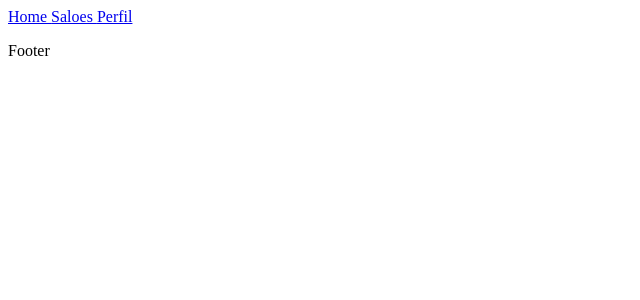
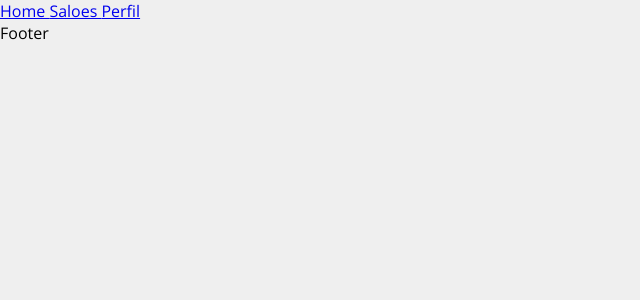
Before and after one commit to ICEI-PUC-Minas-PMV-ADS/ProjetoDesenvolvimentoFestou, a React (Create React App) app in the folder src/frontweb/: page /Home in a window 1280 px wide. Shown: the top 300 px of the page, without its empty margins (0-640 px from the left). Built offline with nearby package versions, Linux system fonts and the light colour scheme.

Commit message:
alteração fonte

```diff
--- a/src/frontweb/public/index.html
+++ b/src/frontweb/public/index.html
@@ -24,7 +24,11 @@
       work correctly both with client-side routing and a non-root public URL.
       Learn how to configure a non-root public URL by running `npm run build`.
     -->
-    <title>React App</title>
+    <title>Festou</title>
+    <!-- Google fonts - Open Sans-->
+    <link rel="preconnect" href="https://fonts.googleapis.com">
+    <link rel="preconnect" href="https://fonts.gstatic.com" crossorigin>
+    <link href="https://fonts.googleapis.com/css2?family=Open+Sans:ital,wght@0,300;0,400;0,500;0,600;0,700;0,800;1,300;1,400;1,500;1,600;1,700;1,800&display=swap" rel="stylesheet">
   </head>
   <body>
     <noscript>You need to enable JavaScript to run this app.</noscript>
--- a/src/frontweb/src/index.css
+++ b/src/frontweb/src/index.css
@@ -1,8 +1,11 @@
-#index {
-  display: flex;
-  flex-direction: column;
-  align-items: center;
-  justify-content: center;
-  min-height: 75%;
-  padding: 0 2rem;
+* {
+  padding: 0;
+  margin: 0;
+  box-sizing: 0;
+  font-family: 'Open Sans','sans-serif';
 }
+
+html, body, #root {
+  background-color: #efefef;
+  height: 100%;
+}
```
